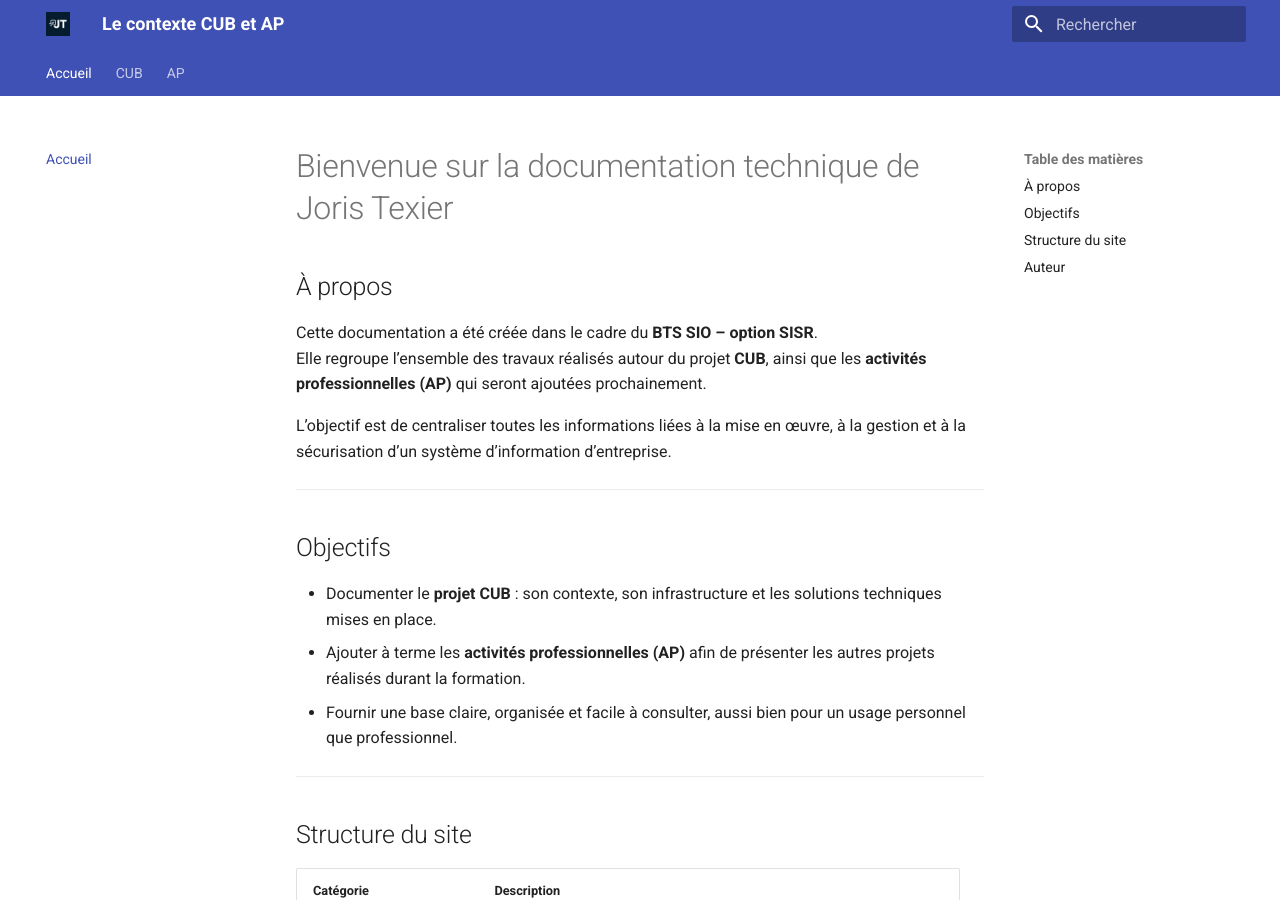
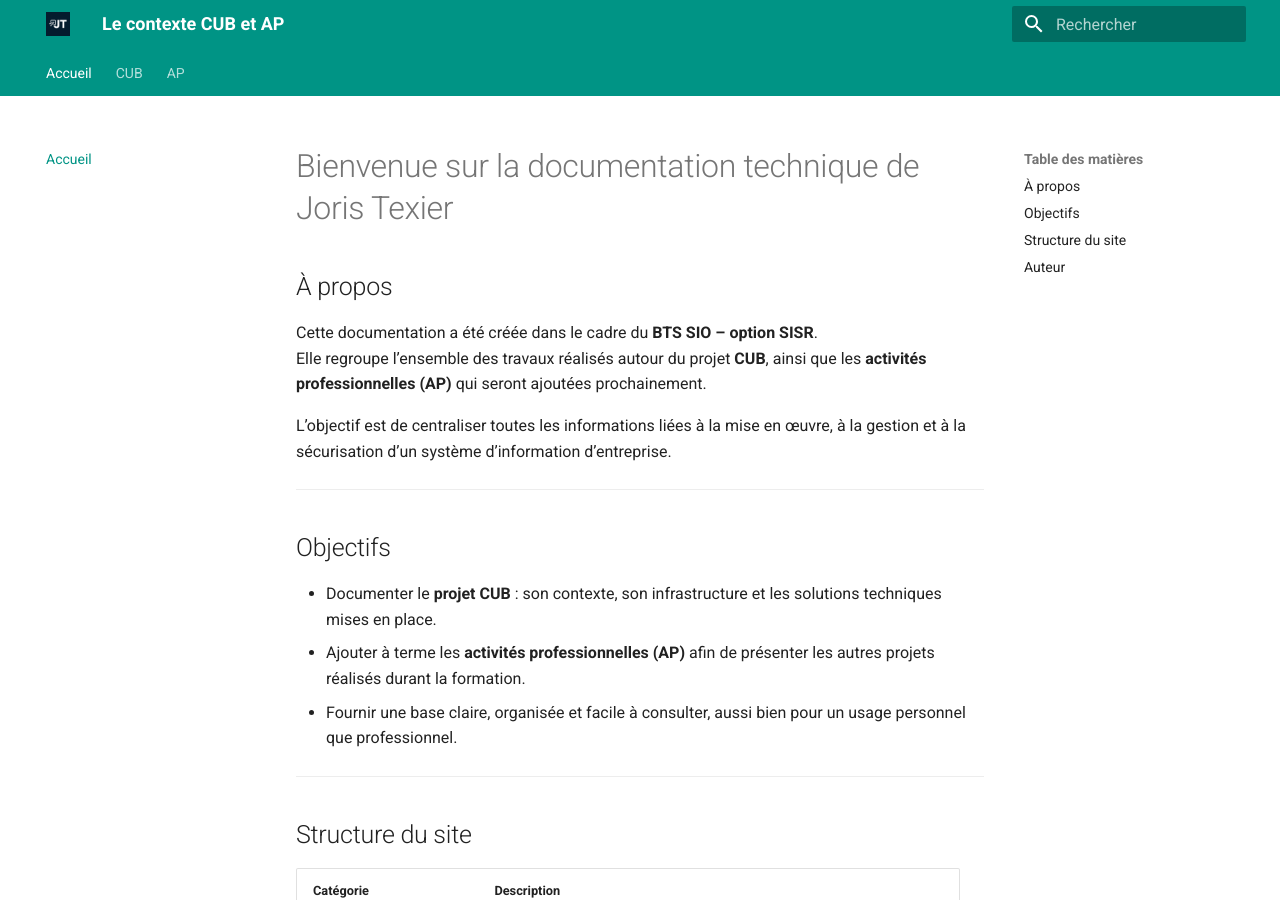
Before and after one commit to Joris-Texier/documentation-cub, an MkDocs documentation site: the page built from docs/index.md, in a window 1280 px wide and 900 px high. Built offline with MkDocs 1.6.1 and Material for MkDocs 9.7.7, drawn with Linux system fonts in a browser that asks for light colours.

Commit message:
Fusion des changements distants et mise à jour du menu Contexte

```diff
--- a/mkdocs.yml
+++ b/mkdocs.yml
@@ -18,11 +18,11 @@ theme:
     - toc.follow
   palette:
     - scheme: default
-      primary: indigo
+      primary: teal
       accent: light blue
     - scheme: slate
-      primary: deep purple
-      accent: light blue
+      primary: cyan
+      accent: teal
       toggle:
         icon: material/weather-night
         name: Basculer en mode sombre
```
